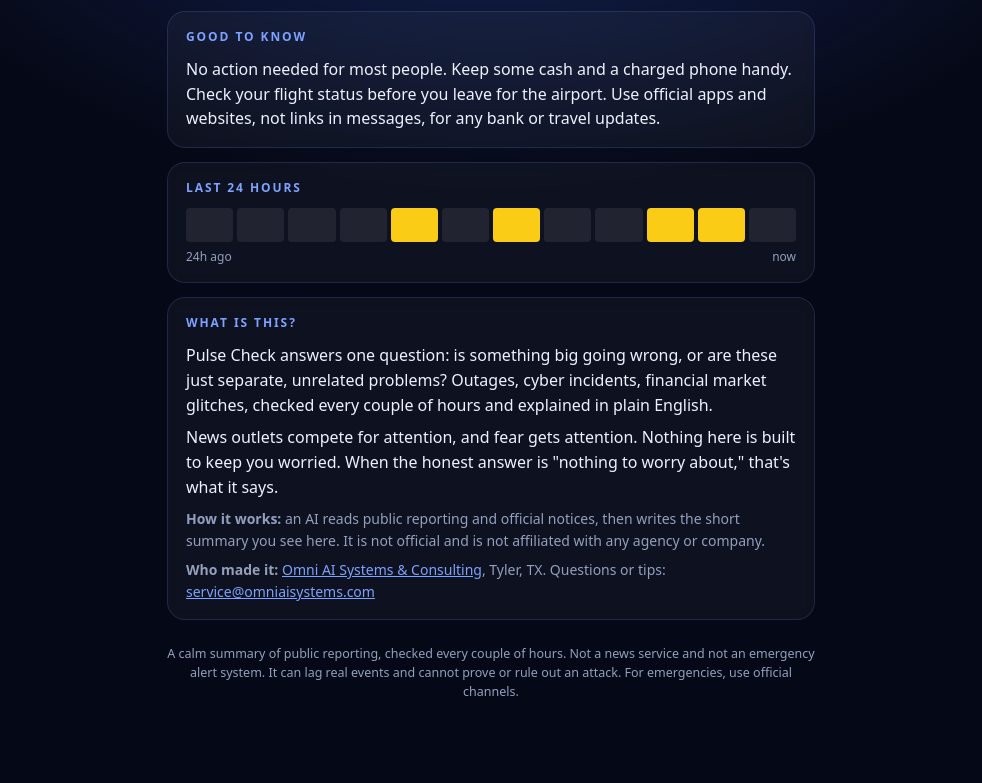
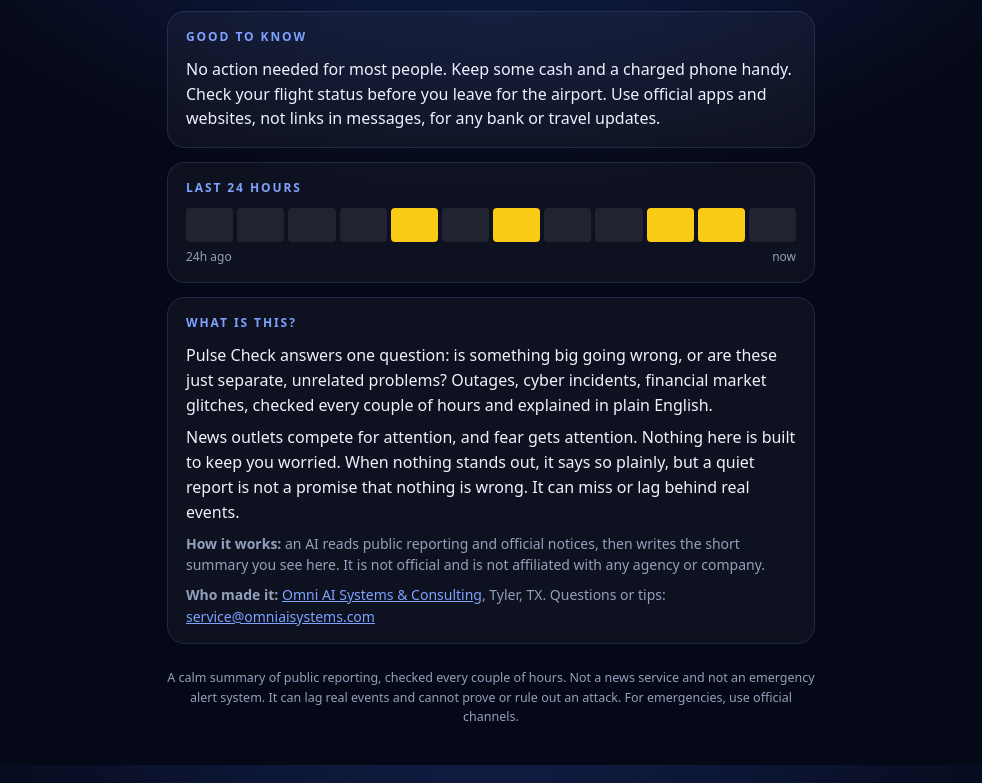
Before and after one commit to dommn8r7/pulse-check, a plain HTML site: page index.html in a window 1280 px wide. Shown: the part 3235-4018 px from the top of the page, without its empty margins (149-1131 px from the left). Before the commit the page ends 3993 px from the top, so only its background shows below. Drawn offline with Linux system fonts and the light colour scheme.

Commit message:
Safer wording: no all-clear promises

```diff
--- a/index.html
+++ b/index.html
@@ -69,7 +69,7 @@
 <script>
 const STALE_MIN = 180; // scans run every 2 hours; allow for GitHub cron delay
 const esc = (s) => String(s ?? "").replace(/[&<>"']/g, (c) => ({ "&":"&amp;","<":"&lt;",">":"&gt;",'"':"&quot;","'":"&#39;" }[c]));
-const LABEL = { green:"ALL NORMAL", yellow:"MINOR ISSUES", orange:"WORTH WATCHING", red:"SERIOUS" };
+const LABEL = { green:"NOTHING UNUSUAL", yellow:"MINOR ISSUES", orange:"WORTH WATCHING", red:"SERIOUS" };
 const safeUrl = (u) => /^https?:\/\//i.test(u) ? u : "";
 const fmt = (iso) => iso ? new Date(iso).toLocaleString([], { month:"short", day:"numeric", hour:"numeric", minute:"2-digit", timeZoneName:"short" }) : "";
 
@@ -131,11 +131,11 @@ function render(s, history) {
   if (s.level !== "green" && s.prep_note) h += `<section><h2>Good to know</h2><p>${esc(s.prep_note)}</p></section>`;
 
   h += `<section><h2>Last 24 hours</h2><div class="strip">${strip(history)}</div><div class="legend"><span>24h ago</span><span>now</span></div></section>`;
-  h += `<section class="about"><h2>What is this?</h2><p>Pulse Check answers one question: is something big going wrong, or are these just separate, unrelated problems? Outages, cyber incidents, financial market glitches, checked every couple of hours and explained in plain English.</p><p>News outlets compete for attention, and fear gets attention. Nothing here is built to keep you worried. When the honest answer is "nothing to worry about," that's what it says.</p><p class="meta"><b>How it works:</b> an AI reads public reporting and official notices, then writes the short summary you see here. It is not official and is not affiliated with any agency or company.</p><p class="meta"><b>Who made it:</b> <a href="https://omniaisystems.com">Omni AI Systems &amp; Consulting</a>, Tyler, TX. Questions or tips: <a href="mailto:service@omniaisystems.com">service@omniaisystems.com</a></p></section>`;
+  h += `<section class="about"><h2>What is this?</h2><p>Pulse Check answers one question: is something big going wrong, or are these just separate, unrelated problems? Outages, cyber incidents, financial market glitches, checked every couple of hours and explained in plain English.</p><p>News outlets compete for attention, and fear gets attention. Nothing here is built to keep you worried. When nothing stands out, it says so plainly, but a quiet report is not a promise that nothing is wrong. It can miss or lag behind real events.</p><p class="meta"><b>How it works:</b> an AI reads public reporting and official notices, then writes the short summary you see here. It is not official and is not affiliated with any agency or company.</p><p class="meta"><b>Who made it:</b> <a href="https://omniaisystems.com">Omni AI Systems &amp; Consulting</a>, Tyler, TX. Questions or tips: <a href="mailto:service@omniaisystems.com">service@omniaisystems.com</a></p></section>`;
   h += `<p class="disclaimer">A calm summary of public reporting, checked every couple of hours. Not a news service and not an emergency alert system. It can lag real events and cannot prove or rule out an attack. For emergencies, use official channels.</p>`;
   document.getElementById("app").innerHTML = h;
   const SHARE = {
-    green: "All normal right now. A calm, plain-English check on whether anything big is going on, so you don't have to watch the news:",
+    green: "Nothing unusual found in the latest check. A calm, plain-English look at whether anything big is going on, so you don't have to watch the news:",
     yellow: "Some minor issues out there right now, nothing alarming. Here's the plain-English version:",
     orange: "Worth keeping an eye on today. Here's what's going on, in plain English:",
     red: "Something serious is going on. Here's a calm, plain-English summary:"
```
